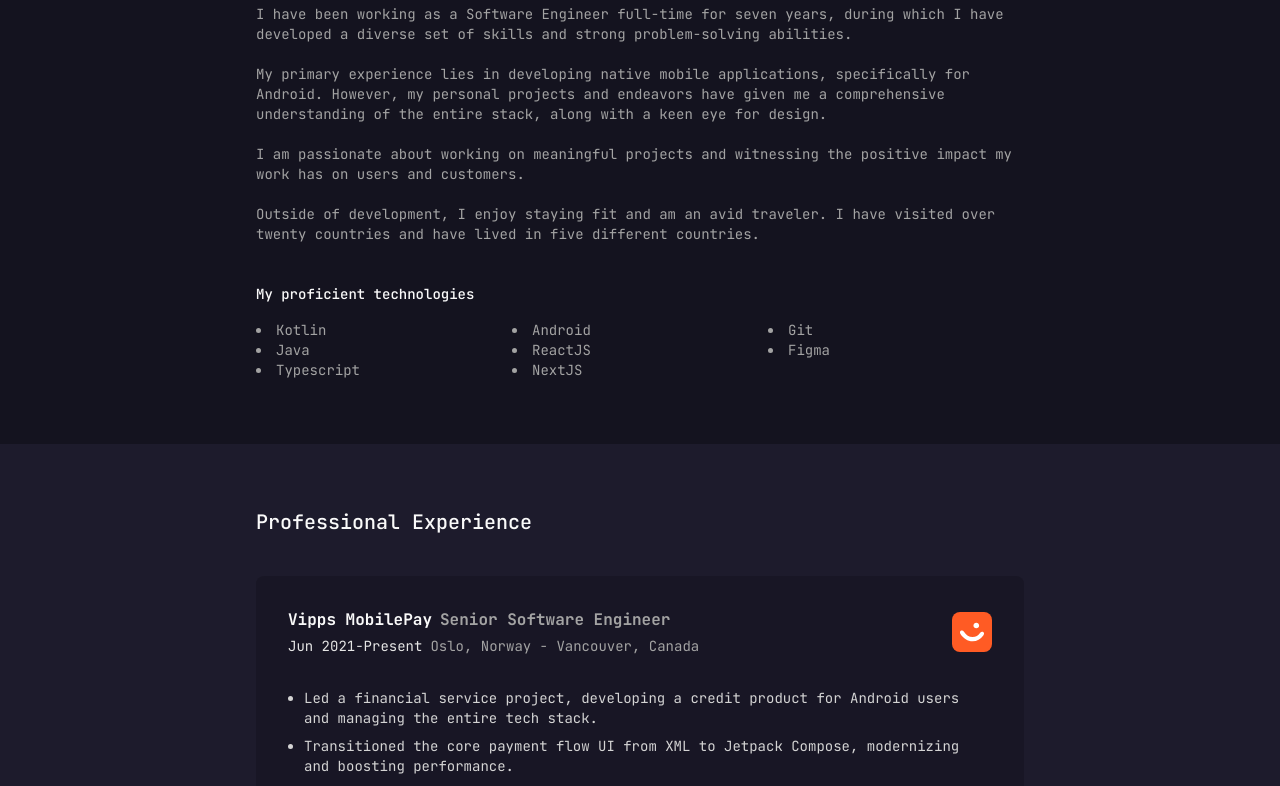
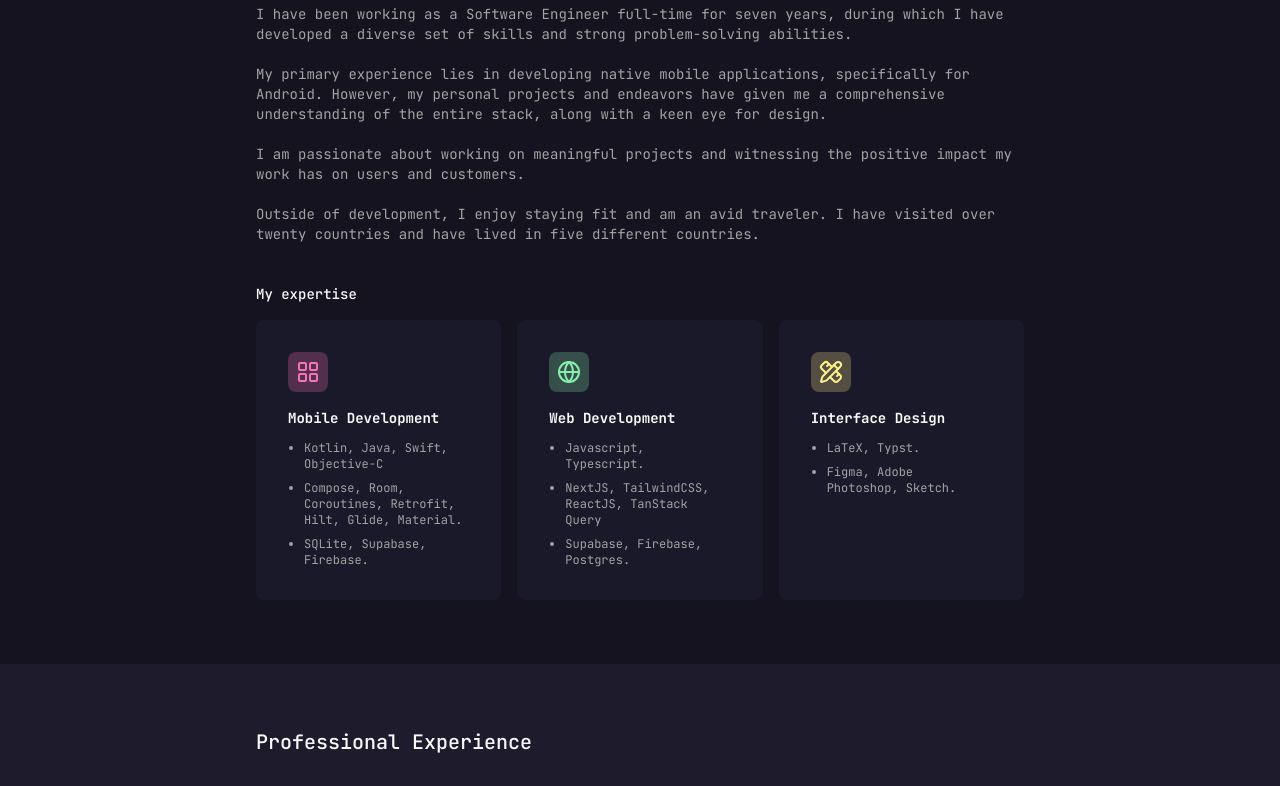
Before and after one commit to maxhves/hvesser-lewis-consulting-site, a Next.js app: page / in a window 1280 px wide. Shown: the part 496-1282 px from the top of the page. Built offline with nearby package versions, Linux system fonts and the light colour scheme; no server answers.

Commit message:
Updated technologies list in about section.

```diff
--- a/src/app/home/components/about/about-section.tsx
+++ b/src/app/home/components/about/about-section.tsx
@@ -2,12 +2,39 @@ import React from 'react';
 import ContentContainer from "@/components/ui/content-container";
 import {SectionHeader, SectionSubheader} from "@/components/ui/header";
 import {ABOUT_NAV_SECTION} from "@/app/home/data/navigation/home-navigation-section";
+import ExpertiseList from "@/app/home/components/about/expertise-list";
+import ExpertiseCard, {
+  ExpertiseCardBody, ExpertiseCardDescriptionList, ExpertiseCardDescriptionListItem,
+  ExpertiseCardHeader, ExpertiseCardIcon,
+  ExpertiseCardTitle
+} from "@/app/home/components/about/expertise-card";
+import {GlobeIcon, LayoutGridIcon, PencilRulerIcon} from "lucide-react";
 
 //region Model
 
-const technologiesListOne: string[] = ["Kotlin", "Java", "Typescript"]
-const technologiesListTwo: string[] = ["Android", "ReactJS", "NextJS"]
-const technologiesListThree: string[] = ["Git", "Figma"]
+const expertiseMobile: Expertise = {
+  title: "Mobile Development",
+  description: [
+    "Kotlin, Java, Swift, Objective-C",
+    "Compose, Room, Coroutines, Retrofit, Hilt, Glide, Material.",
+    "SQLite, Supabase, Firebase."
+  ]
+}
+const expertiseWeb: Expertise = {
+  title: "Web Development",
+  description: [
+    "Javascript, Typescript.",
+    "NextJS, TailwindCSS, ReactJS, TanStack Query",
+    "Supabase, Firebase, Postgres."
+  ]
+}
+const expertiseDesign: Expertise = {
+  title: "Interface Design",
+  description: [
+    "LaTeX, Typst.",
+    "Figma, Adobe Photoshop, Sketch."
+  ]
+}
 
 //endregion
 
@@ -37,14 +64,70 @@ export default function AboutSection() {
         </AboutDescription>
 
         <SectionSubheader className="mt-10">
-          My proficient technologies
+          My expertise
         </SectionSubheader>
 
-        <AboutTechnologies>
-          <AboutTechnologiesList technologies={technologiesListOne} />
-          <AboutTechnologiesList technologies={technologiesListTwo} />
-          <AboutTechnologiesList technologies={technologiesListThree} />
-        </AboutTechnologies>
+        <ExpertiseList className="mt-4">
+          <ExpertiseCard>
+            <ExpertiseCardHeader>
+              <ExpertiseCardIcon className="bg-pink-400/25">
+                <LayoutGridIcon className="size-6 stroke-pink-400"/>
+              </ExpertiseCardIcon>
+            </ExpertiseCardHeader>
+            <ExpertiseCardBody>
+              <ExpertiseCardTitle>
+                {expertiseMobile.title}
+              </ExpertiseCardTitle>
+              <ExpertiseCardDescriptionList>
+                {expertiseMobile.description.map((descriptionItem: string) => (
+                  <ExpertiseCardDescriptionListItem key={descriptionItem}>
+                    {descriptionItem}
+                  </ExpertiseCardDescriptionListItem>
+                ))}
+              </ExpertiseCardDescriptionList>
+            </ExpertiseCardBody>
+          </ExpertiseCard>
+
+          <ExpertiseCard>
+            <ExpertiseCardHeader>
+              <ExpertiseCardIcon className="bg-green-300/25">
+                <GlobeIcon className="size-6 stroke-green-300"/>
+              </ExpertiseCardIcon>
+            </ExpertiseCardHeader>
+            <ExpertiseCardBody>
+              <ExpertiseCardTitle>
+                {expertiseWeb.title}
+              </ExpertiseCardTitle>
+              <ExpertiseCardDescriptionList>
+                {expertiseWeb.description.map((descriptionItem: string) => (
+                  <ExpertiseCardDescriptionListItem key={descriptionItem}>
+                    {descriptionItem}
+                  </ExpertiseCardDescriptionListItem>
+                ))}
+              </ExpertiseCardDescriptionList>
+            </ExpertiseCardBody>
+          </ExpertiseCard>
+
+          <ExpertiseCard>
+            <ExpertiseCardHeader>
+              <ExpertiseCardIcon className="bg-yellow-200/25">
+                <PencilRulerIcon className="size-6 stroke-yellow-200"/>
+              </ExpertiseCardIcon>
+            </ExpertiseCardHeader>
+            <ExpertiseCardBody>
+              <ExpertiseCardTitle>
+                {expertiseDesign.title}
+              </ExpertiseCardTitle>
+              <ExpertiseCardDescriptionList>
+                {expertiseDesign.description.map((descriptionItem: string) => (
+                  <ExpertiseCardDescriptionListItem key={descriptionItem}>
+                    {descriptionItem}
+                  </ExpertiseCardDescriptionListItem>
+                ))}
+              </ExpertiseCardDescriptionList>
+            </ExpertiseCardBody>
+          </ExpertiseCard>
+        </ExpertiseList>
       </ContentContainer>
     </section>
   );
@@ -63,27 +146,3 @@ function AboutDescription({children}: { children: React.ReactNode }) {
 }
 
 //endregion
-
-//region Technologies list
-
-function AboutTechnologies({children}: { children: React.ReactNode}) {
-  return (
-    <div className="flex flex-row mt-4">
-      {children}
-    </div>
-  )
-}
-
-function AboutTechnologiesList({technologies}: { technologies: string[] }) {
-  return (
-    <ul className="list-disc list-inside flex-1">
-      {technologies.map((technology: string) => (
-        <li key={technology} className="text-neutral-400 text-sm">
-          {technology}
-        </li>
-      ))}
-    </ul>
-  )
-}
-
-//endregion
--- /dev/null
+++ b/src/app/home/components/about/expertise-card.tsx
@@ -0,0 +1,78 @@
+import React from 'react'
+import {clsx} from "clsx";
+
+//region Entry
+
+export default function ExpertiseCard({children}: { children: React.ReactNode }) {
+  return (
+    <li className="flex-1 rounded-lg p-8 bg-lavender-900/75">
+      {children}
+    </li>
+  )
+}
+
+//endregion
+
+//region Container
+
+export function ExpertiseCardHeader({children}: { children: React.ReactNode }) {
+  return (
+    <div className="pb-4">
+      {children}
+    </div>
+  )
+}
+
+export function ExpertiseCardBody({children}: { children: React.ReactNode }) {
+  return (
+    <div className="flex flex-col space-y-3">
+      {children}
+    </div>
+  )
+}
+
+//endregion
+
+//region Icon
+
+export function ExpertiseCardIcon({className, children}: { className?: string, children: React.ReactNode }) {
+  return (
+    <div className={clsx(className, "flex size-10 items-center justify-center rounded-lg")}>
+      {children}
+    </div>
+  )
+}
+
+//endregion
+
+//region Title
+
+export function ExpertiseCardTitle({children}: { children: React.ReactNode }) {
+  return (
+    <div className="text-neutral-50 text-sm font-bold">
+      {children}
+    </div>
+  )
+}
+
+//endregion
+
+//region Description
+
+export function ExpertiseCardDescriptionList({children}: { children: React.ReactNode }) {
+  return (
+    <ul className="space-y-2">
+      {children}
+    </ul>
+  )
+}
+
+export function ExpertiseCardDescriptionListItem({children}: { children: React.ReactNode }) {
+  return (
+    <li className="list-disc ms-4 text-xs text-neutral-400">
+      {children}
+    </li>
+  )
+}
+
+//endregion
--- /dev/null
+++ b/src/app/home/components/about/expertise-list.tsx
@@ -0,0 +1,14 @@
+import React from 'react';
+import {clsx} from "clsx";
+
+//region Entry
+
+export default function ExpertiseList({className, children}: { className?: string, children: React.ReactNode }) {
+  return (
+    <ul className={clsx(className, "flex flex-col sm:flex-row gap-4")}>
+      {children}
+    </ul>
+  );
+}
+
+//endregion
--- /dev/null
+++ b/src/types/about/expertise.tsx
@@ -0,0 +1,4 @@
+interface Expertise {
+  title: string,
+  description: string[]
+}
```
